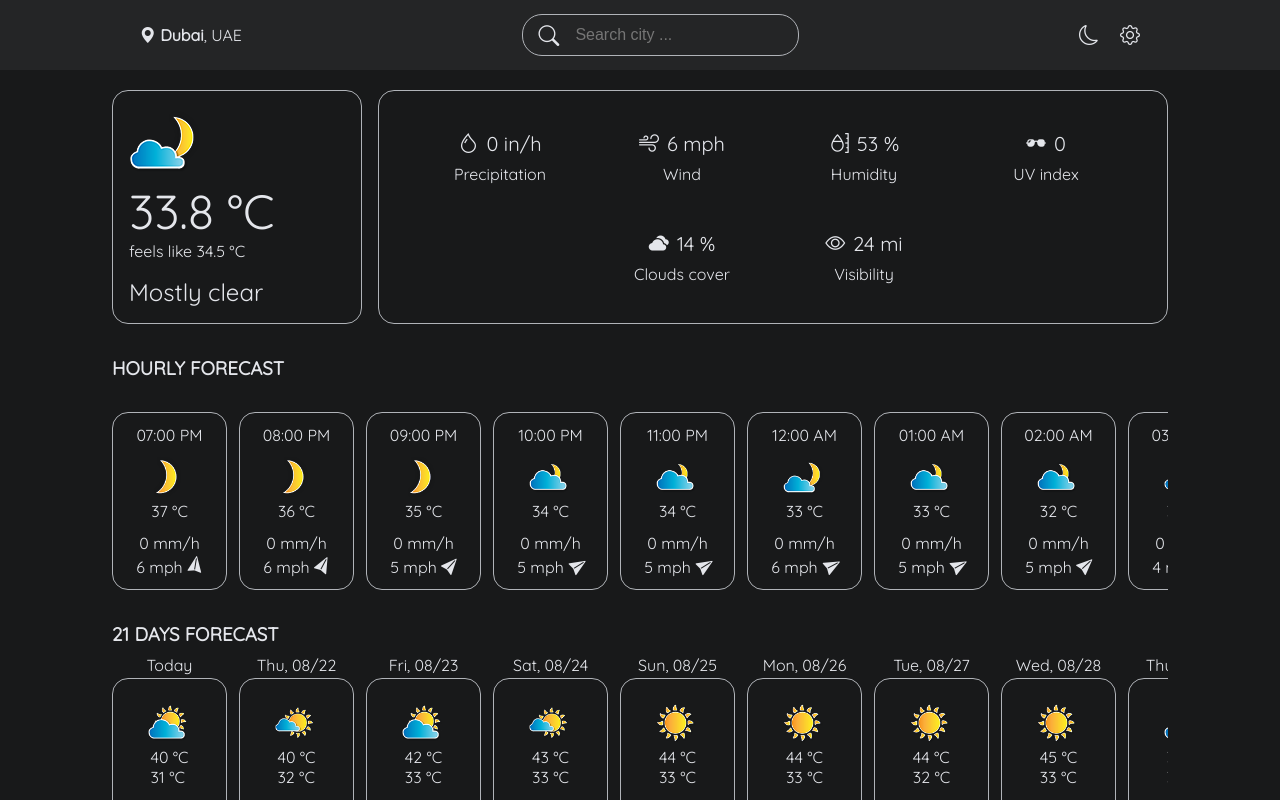
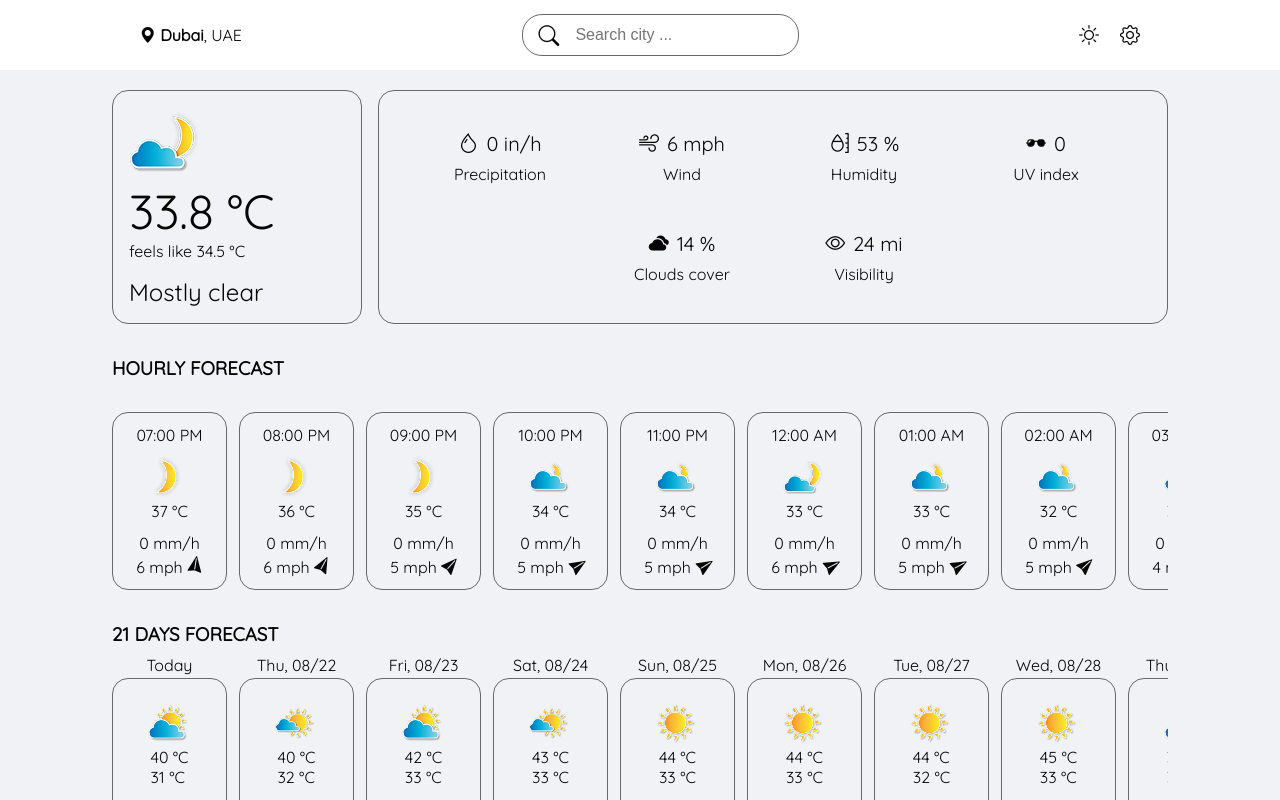
Before and after one commit to aayanrahman/React-Weather-API-App, a React (Create React App) app in the folder react-weather-app/: page / in a window 1280 px wide. Built offline with nearby package versions, Linux system fonts and the light colour scheme.

Commit message:
dark theme + light theme switching

```diff
--- a/react-weather-app/src/App.js
+++ b/react-weather-app/src/App.js
@@ -2,11 +2,13 @@
 import Main from "./Components/Main";
 import "./styles/components/App.scss";
 import "bootstrap-icons/font/bootstrap-icons.css";
+import ThemeContext from "../src/context/theme.context"
+import { useContext } from "react";
 
 function App() {
-  const darkTheme = true;
+  const {dark} = useContext(ThemeContext);
   return (
-    <div className={`App-${darkTheme ? "dark" : "light"}`}>
+    <div className={`App-${dark ? "dark" : "light"}`}>
       <Header />
       <Main />
     </div>
--- a/react-weather-app/src/Components/Settings.js
+++ b/react-weather-app/src/Components/Settings.js
@@ -1,14 +1,23 @@
+import { useContext } from "react"
+import ThemeContext from "../context/theme.context"
 import "../styles/components/Settings.scss"
 
 function Settings() {
+    const {dark, setDark, saveThemeToLocalStorage} = useContext(ThemeContext)
+
+    const toggleTheme = () => {
+        setDark((prevDark) => !prevDark)
+        saveThemeToLocalStorage(!dark);
+    }
+
     return (
         <div className="Settings">
              <div className="theme-toggler">
-                <div className="theme-buttons">
-                    <div className="light-theme-btn">
+                <div className="theme-buttons" onClick={toggleTheme}>
+                    <div className={`light-theme-btn ${dark ? "": "active"}`}>
                         <i className="bi bi-sun"></i>
                     </div>
-                    <div className="dark-theme-btn active">
+                    <div className={`dark-theme-btn ${dark ? "active": ""}`}>
                         <i className="bi bi-moon"></i>
                     </div>
                 </div>
--- /dev/null
+++ b/react-weather-app/src/context/theme.context.js
@@ -0,0 +1,34 @@
+import { createContext, useEffect, useState } from "react";
+
+const ThemeContext = createContext();
+const THEME_KEY = "theme"
+
+function ThemeProvider({children}) {
+    const [dark, setDark] = useState(true);
+
+    const saveThemeToLocalStorage = (theme) => {
+        localStorage.setItem(THEME_KEY, JSON.stringify(theme))
+    }
+
+    useEffect(() => {
+        const savedTheme = JSON.parse(localStorage.getItem(THEME_KEY))
+        if (savedTheme !== null) {
+            setDark(savedTheme);
+            return;
+        }
+
+        const isSystemThemeDark = window.matchMedia(
+            '(prefers-color-scheme: dark)'
+        ).matches;
+        setDark(isSystemThemeDark === true)
+    }, []);
+
+    return (
+        <ThemeContext.Provider value={{dark, setDark, saveThemeToLocalStorage}}>
+            {children}
+        </ThemeContext.Provider>
+    )
+}
+
+export {ThemeProvider}
+export default ThemeContext
--- a/react-weather-app/src/index.js
+++ b/react-weather-app/src/index.js
@@ -1,10 +1,13 @@
 import React from 'react';
 import ReactDOM from 'react-dom/client';
 import App from './App';
+import { ThemeProvider } from './context/theme.context.js';
 
 const root = ReactDOM.createRoot(document.getElementById('root'));
 root.render(
   <React.StrictMode>
-    <App />
+    <ThemeProvider>
+      <App />
+    </ThemeProvider>
   </React.StrictMode>
 );
```
